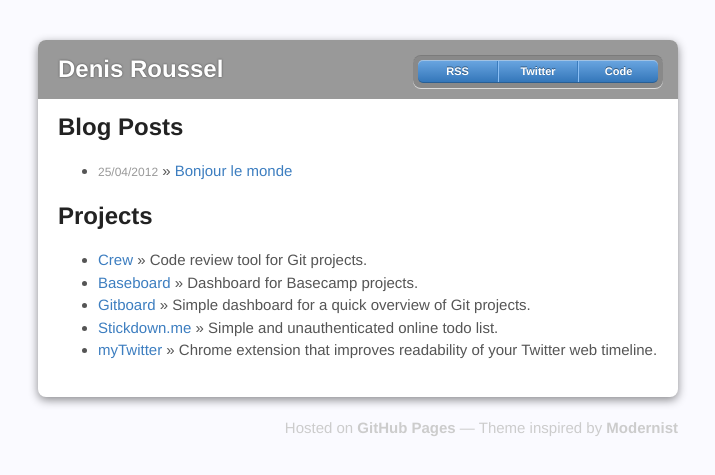
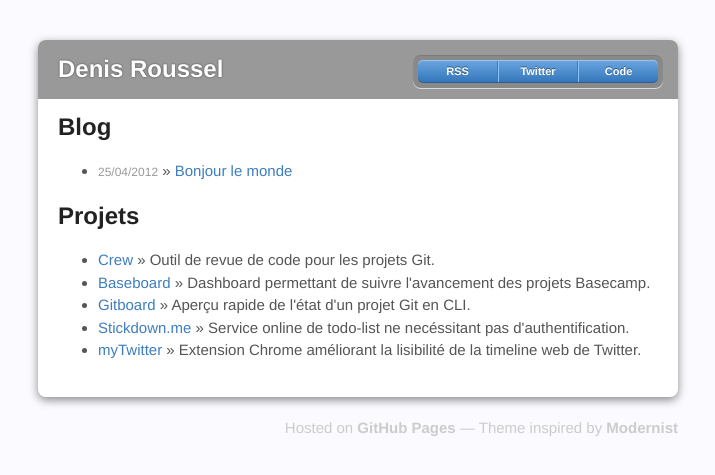
Before and after one commit to KuiKui/kuikui.github.com, a Jekyll site: the page built from index.html, in a window 1280 px wide. Shown: the top 475 px of the page, without its empty margins (282-997 px from the left). Built offline with Jekyll 4.4.1, drawn with Linux system fonts in a browser that asks for light colours; Markdown is read by kramdown in place of the engine named in the settings.

Commit message:
traduction en français de la home

```diff
--- a/index.html
+++ b/index.html
@@ -2,18 +2,18 @@
 layout: default
 title: Denis Roussel
 ---
-<h1>Blog Posts</h1>
+<h1>Blog</h1>
 <ul class="posts">
   {% for post in site.posts %}
     <li><span class="date">{{ post.date | date: "%d/%m/%Y" }}</span> &raquo; <a href="{{ post.url }}">{{ post.title }}</a></li>
   {% endfor %}
 </ul>
 
-<h1>Projects</h1>
+<h1>Projets</h1>
 <ul class="posts">
-  <li><a href="http://pmsipilot.github.com/Crew">Crew</a> &raquo; Code review tool for Git projects.</li>
-  <li><a href="http://pmsipilot.github.com/Baseboard">Baseboard</a> &raquo; Dashboard for Basecamp projects.</li>
-  <li><a href="http://KuiKui.github.com/Gitboard">Gitboard</a> &raquo; Simple dashboard for a quick overview of Git projects.</li>
-  <li><a href="http://stickdown.me">Stickdown.me</a> &raquo; Simple and unauthenticated online todo list.</li>
-  <li><a href="https://chrome.google.com/webstore/detail/blogaalpphinblmlnbeekgkckebgfpop">myTwitter</a> &raquo; Chrome extension that improves readability of your Twitter web timeline.</li>
+  <li><a href="http://pmsipilot.github.com/Crew">Crew</a> &raquo; Outil de revue de code pour les projets Git.</li>
+  <li><a href="http://pmsipilot.github.com/Baseboard">Baseboard</a> &raquo; Dashboard permettant de suivre l'avancement des projets Basecamp.</li>
+  <li><a href="http://KuiKui.github.com/Gitboard">Gitboard</a> &raquo; Aperçu rapide de l'état d'un projet Git en CLI.</li>
+  <li><a href="http://stickdown.me">Stickdown.me</a> &raquo; Service online de todo-list ne necéssitant pas d'authentification.</li>
+  <li><a href="https://chrome.google.com/webstore/detail/blogaalpphinblmlnbeekgkckebgfpop">myTwitter</a> &raquo; Extension Chrome améliorant la lisibilité de la timeline web de Twitter.</li>
 </ul>
```
